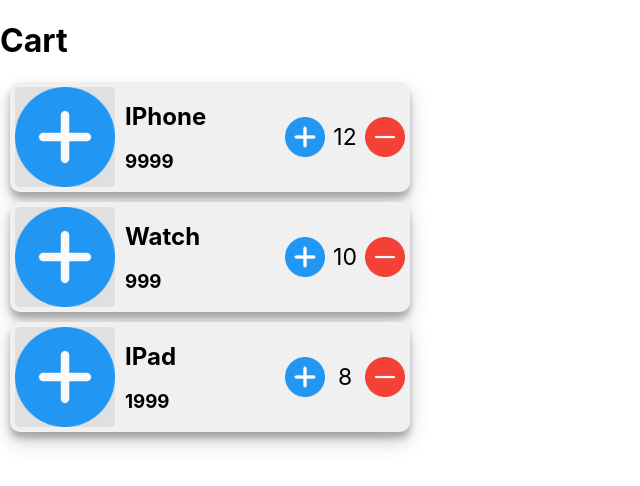
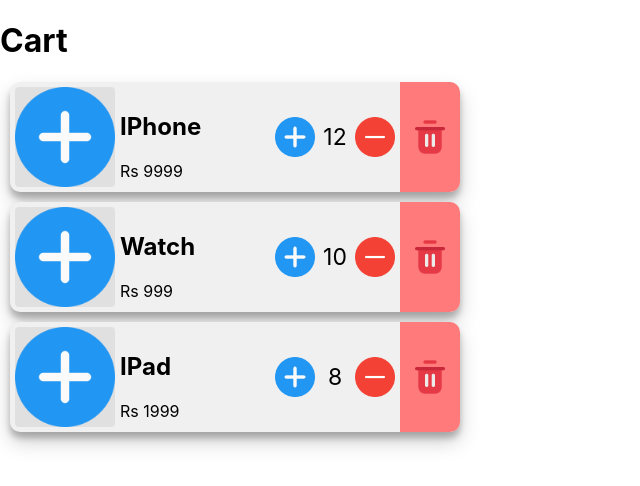
Before and after one commit to WebGuyAshis/Add-Carts, a React (Create React App) app: page / in a window 1280 px wide. Shown: the top 486 px of the page, without its empty margins (0-640 px from the left). Built offline with nearby package versions, Linux system fonts and the light colour scheme.

Commit message:
Delete Product Functionality nad Delete Button

```diff
--- a/src/Cart.js
+++ b/src/Cart.js
@@ -56,7 +56,6 @@ class Cart extends React.Component {
     }
     handleDeleteQty = (id)=>{
         const {products} = this.state;
-
         const items = products.filter((item)=>item.id !== id);
 
         this.setState({
--- a/src/CartItem.js
+++ b/src/CartItem.js
@@ -2,6 +2,7 @@ import React from 'react';
 import './cartitem.css'
 import Plus from './images/plus.png'
 import Minus from './images/minus-button.png'
+import Delete from './images/trash.png'
 
 class CartItem extends React.Component {
     // constructor() {
@@ -47,7 +48,7 @@ class CartItem extends React.Component {
     render() {
         // const {price, title, qty} = this.state;
         const {price, title, qty} = this.props.product;
-        const {product, onIncreaseQty, onDecreaseQty} = this.props;
+        const {product, onIncreaseQty, onDecreaseQty, onDeleteQty} = this.props;
         return (
             <div className="item">
                 {/* {Item Image} */}
@@ -61,14 +62,14 @@ class CartItem extends React.Component {
                         {title}
                     </h2>
                     <div className="item-price">
-                        <h3>
+                        <span>Rs&nbsp;
                             {/* {this.state.price} */}
                             {price}
-                            </h3>
+                            </span>
                     </div>
                 </div>
 
-                <div className="add-delete-item">
+                <div className="add-remove-item">
                     <img className="add-item" src={Plus} alt=""
                     // onClick={this.increaseQuantity}
                     onClick={()=>{onIncreaseQty(product)}}
@@ -82,6 +83,10 @@ class CartItem extends React.Component {
                     onClick={()=>{onDecreaseQty(product)}}
                     />
                 </div>
+
+                <div className="delete">
+                    <img className='delete-item' src={Delete} alt="" onClick={()=>{onDeleteQty(product.id)}} />
+                </div>
             </div>
         );
     }
--- a/src/cartitem.css
+++ b/src/cartitem.css
@@ -2,12 +2,14 @@
     display: flex;
     align-items: center;
     height: 110px;
-    width: 400px;
-    justify-content: space-around;
+    width: 450px;
+    justify-content: space-between;
     border-radius: 10px;
     margin: 10px;
     background-color: rgb(240, 240, 240);
-    box-shadow: rgba(0, 0, 0, 0.19) 0px 10px 20px, rgba(0, 0, 0, 0.23) 0px 6px 6px;}
+    box-shadow: rgba(0, 0, 0, 0.19) 0px 10px 20px, rgba(0, 0, 0, 0.23) 0px 6px 6px;
+    overflow: hidden;
+}
 
 .img{
     height: 100px;
@@ -15,6 +17,7 @@
     background-color: rgb(224, 224, 224);
     border-radius: 4px;
     overflow: hidden;
+    margin: 5px;
 }
 
 .img img{
@@ -27,12 +30,13 @@
     width: 150px;
 }
 
-.add-delete-item{
+.add-remove-item{
     width: 120px;
     overflow: hidden;
     display: flex;
     justify-content: space-between;
     align-items: center;
+    margin: 5px;
 }
 
 .add-item{
@@ -46,3 +50,15 @@
     height: 40px;
     width: 40px;
 }
+.delete{
+    display: flex;
+    align-items: center;
+    justify-content: center;
+    height: 100%;
+    width: 60px;
+    background-color: rgb(255, 122, 122);
+}
+.delete-item{
+    height: 40px;
+    width: 40px;
+}
```
